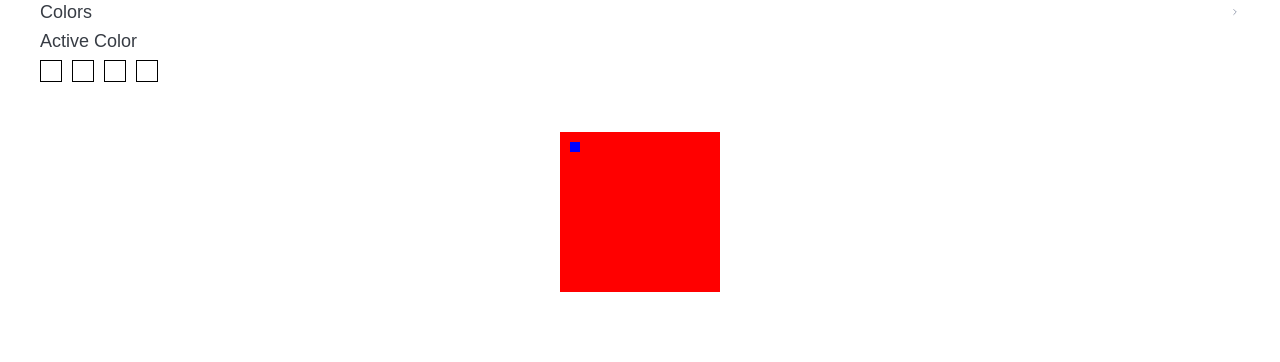
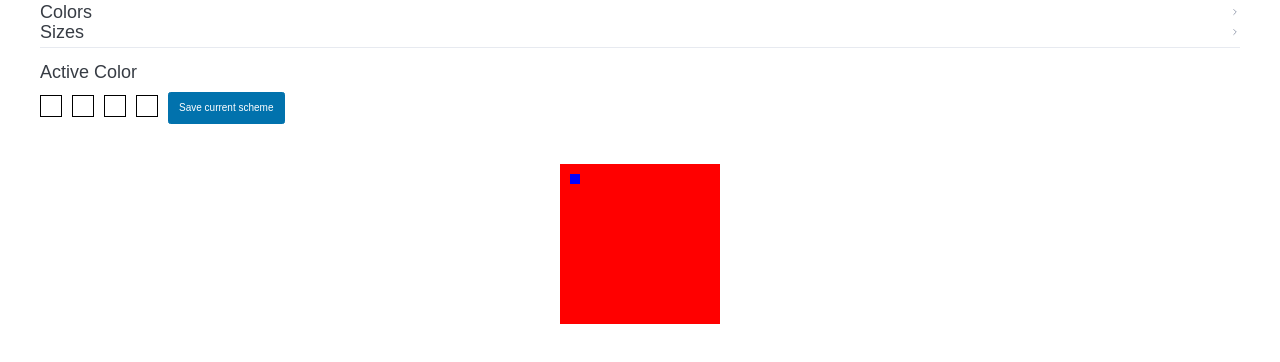
Before and after one commit to macsigner/nes-sprite-maker, a website built with Vite: page index.html in a window 1280 px wide. Shown: the part 36-398 px from the top of the page. Built offline with nearby package versions, Linux system fonts and the light colour scheme.

Commit message:
feat: add block sizing section

```diff
--- a/src/js/modules/NesSpriteMaker.js
+++ b/src/js/modules/NesSpriteMaker.js
@@ -11,12 +11,31 @@ class NesSpriteMaker {
 
         this.form.innerHTML = `
             <details>
-                <summary class="button">Colors</summary>
+                <summary>Colors</summary>
                 ${html}
             </details>
+            <details>
+                <summary>Sizes</summary>
+                <fieldset class="cols cols--2">
+                    <label>
+                        sprite size
+                        <input type="number" min="1" max="64" name="size" value="16">
+                    </label>
+                    <label class="cols__new-line">
+                        horizontal block size
+                        <input type="number" min="1" max="4" name="x-size" value="1">
+                    </label>
+                    <label>
+                        verticlal block size
+                        <input type="number" min="1" max="4" name="y-size" value="1">
+                    </label>
+                </fieldset>
+            </details>
+            <hr>
             <fieldset class="active-color">
                 <legend class="active-color__title">Active Color</legend>
                 ${this._getActiveColorSelectionMarkup()}
+                <div><button type="submit" class="remove-margin-bottom">Save current scheme</button></div>
             </fieldset>
         `;
 
--- a/src/scss/main.scss
+++ b/src/scss/main.scss
@@ -3,6 +3,8 @@
  */
 
 @use 'base';
+@use 'modules/helper';
+@use 'modules/cols';
 @use 'modules/palette_picker';
 @use 'modules/sprite';
 @use 'modules/color_label';
--- a/src/scss/modules/_active_color.scss
+++ b/src/scss/modules/_active_color.scss
@@ -5,5 +5,6 @@
 .active-color {
     display: flex;
     flex-wrap: wrap;
+    align-items: center;
     gap: var(--gap);
 }
--- a/src/scss/modules/_color_label.scss
+++ b/src/scss/modules/_color_label.scss
@@ -8,7 +8,6 @@
     justify-content: end;
     align-items: start;
     width: 100% !important;
-    margin-bottom: 1rem;
     border: 1px solid black;
     background-color: var(--c);
 
--- /dev/null
+++ b/src/scss/modules/_cols.scss
@@ -0,0 +1,21 @@
+/**
+ * cols bem module
+ */
+
+.cols {
+    --cols: 12;
+
+    display: grid;
+    grid-gap: var(--gap);
+    grid-template-columns: repeat(var(--cols), minmax(10px, 1fr));
+
+    @for $i from 1 through 12 {
+        &--#{$i} {
+            --cols: #{$i};
+        }
+    }
+
+    &__new-line {
+        grid-column-start: 1;
+    }
+}
--- /dev/null
+++ b/src/scss/modules/_helper.scss
@@ -0,0 +1,7 @@
+/**
+ * helper bem module
+ */
+
+.remove-margin-bottom {
+    margin-bottom: 0 !important;
+}
```
